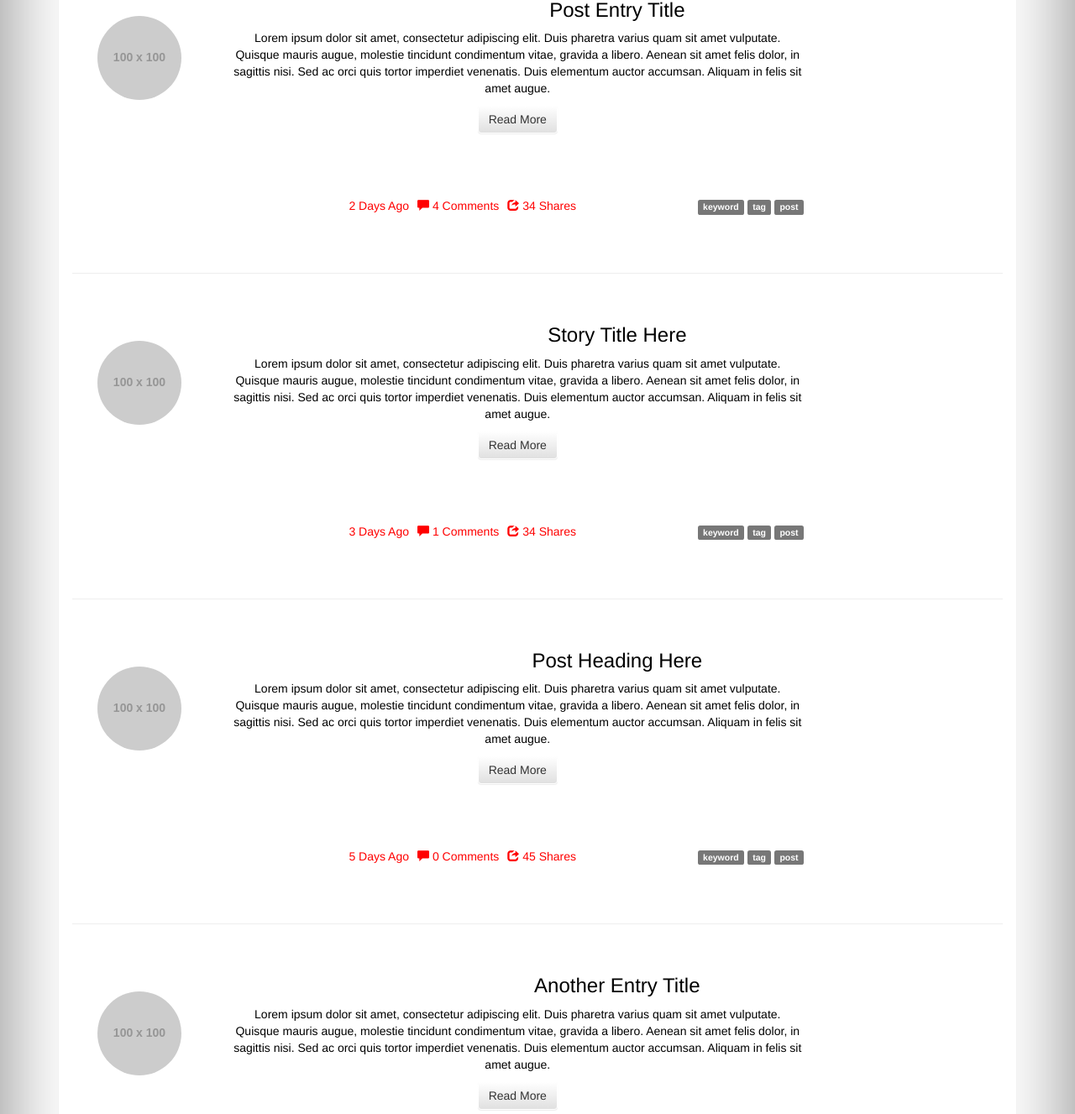
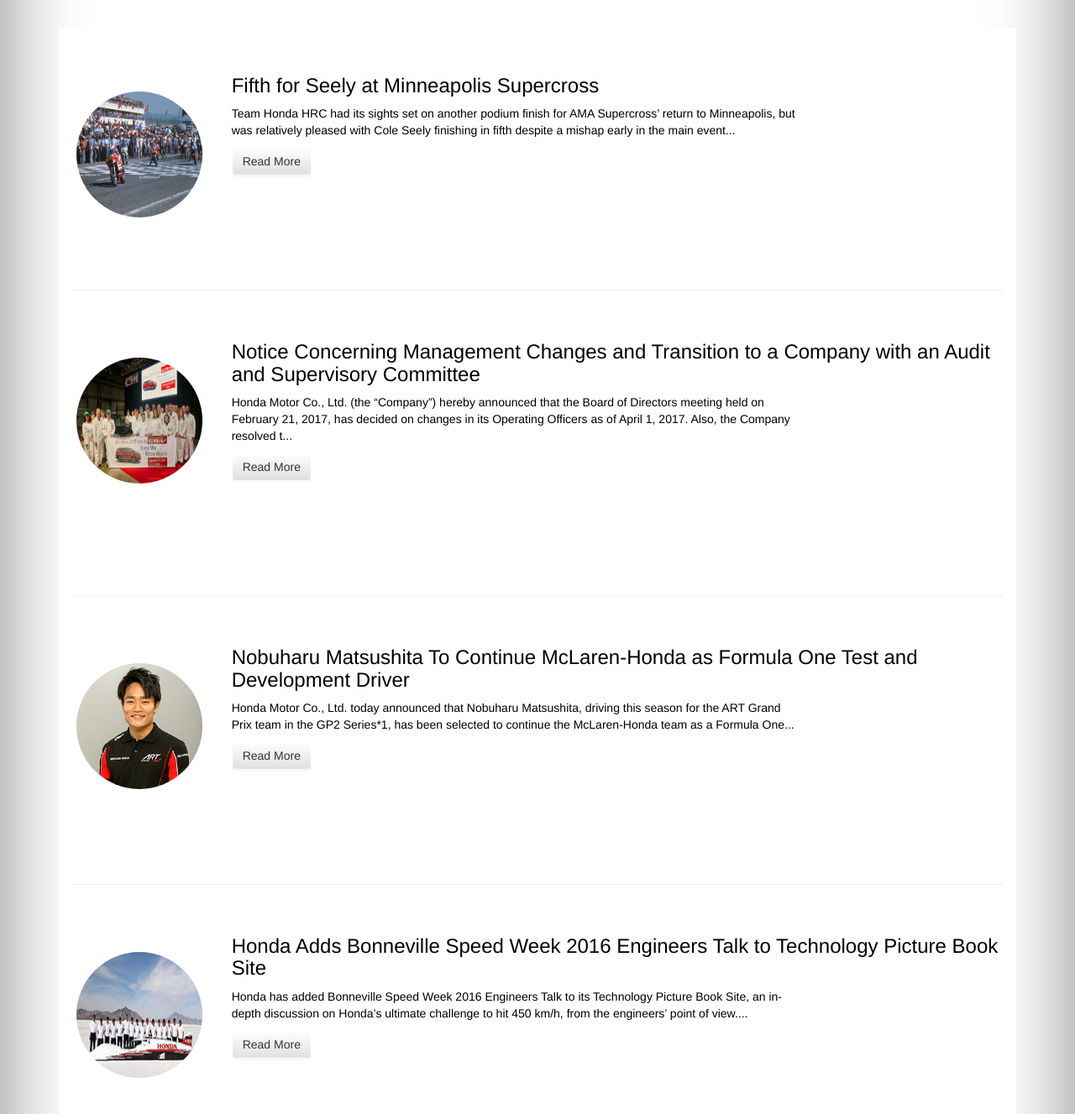
Before and after one commit to caraclarke/git340-final, a website: page in-the-news.html in a window 1280 px wide. Shown: the part 306-1633 px from the top of the page at 84% size. Drawn offline with nearby package versions, Linux system fonts and the light colour scheme; placeholder pictures from the web are drawn by us.

Commit message:
rough news page

```diff
--- a/in-the-news.html
+++ b/in-the-news.html
@@ -86,14 +86,14 @@
           </div>
 
           <div id="news-body">
-        <div class="container">
+        <div class="container-marketing">
           <div class="row">
             <div class="col-md-7">
-              <h1>Blog
-                <p class="lead">Catchy Subtitle Here</p>
+              <h1>Honda World News
+                <p class="lead">News from around the globe</p>
               </h1>
             </div>
-            <div class="col-md-5">
+            <!-- <div class="col-md-5">
               <div class="well well-lg">
                 <div class="row">
                   <div class="col-sm-12">
@@ -101,7 +101,7 @@
                   </div>
                 </div>
               </div>
-            </div>
+            </div> -->
           </div>
         </div><!-- /cont -->
 
@@ -121,19 +121,14 @@
 		  <div class="row">
             <br>
             <div class="col-md-2 col-sm-3 text-center">
-              <a class="story-img" href="#"><img src="//placehold.it/100" style="width:100px;height:100px" class="img-circle"></a>
+              <a class="story-img" href="#"><img src="images/01.jpg" class="img-circle news-img"></a>
             </div>
             <div class="col-md-10 col-sm-9">
-              <h3>Post Entry Title</h3>
+              <h3>Fifth for Seely at Minneapolis Supercross</h3>
               <div class="row">
                 <div class="col-xs-9">
-                  <p>Lorem ipsum dolor sit amet, consectetur adipiscing elit. Duis pharetra varius quam sit amet vulputate.
-                  Quisque mauris augue, molestie tincidunt condimentum vitae, gravida a libero. Aenean sit amet felis
-                  dolor, in sagittis nisi. Sed ac orci quis tortor imperdiet venenatis. Duis elementum auctor accumsan.
-                  Aliquam in felis sit amet augue.</p>
+                  <p>Team Honda HRC had its sights set on another podium finish for AMA Supercross’ return to Minneapolis, but was relatively pleased with Cole Seely finishing in fifth despite a mishap early in the main event...</p>
                   <p class="lead"><button class="btn btn-default">Read More</button></p>
-                  <p class="pull-right"><span class="label label-default">keyword</span> <span class="label label-default">tag</span> <span class="label label-default">post</span></p>
-                  <ul class="list-inline"><li><a href="#">2 Days Ago</a></li><li><a href="#"><i class="glyphicon glyphicon-comment"></i> 4 Comments</a></li><li><a href="#"><i class="glyphicon glyphicon-share"></i> 34 Shares</a></li></ul>
                   </div>
                 <div class="col-xs-3"></div>
               </div>
@@ -145,19 +140,14 @@
 		  <div class="row">
             <br>
             <div class="col-md-2 col-sm-3 text-center">
-              <a class="story-img" href="#"><img src="//placehold.it/100" style="width:100px;height:100px" class="img-circle"></a>
+              <a class="story-img" href="#"><img src="images/04.jpg" class="img-circle news-img"></a>
             </div>
             <div class="col-md-10 col-sm-9">
-              <h3>Story Title Here</h3>
+              <h3>Notice Concerning Management Changes and Transition to a Company with an Audit and Supervisory Committee</h3>
               <div class="row">
                 <div class="col-xs-9">
-                  <p>Lorem ipsum dolor sit amet, consectetur adipiscing elit. Duis pharetra varius quam sit amet vulputate.
-                  Quisque mauris augue, molestie tincidunt condimentum vitae, gravida a libero. Aenean sit amet felis
-                  dolor, in sagittis nisi. Sed ac orci quis tortor imperdiet venenatis. Duis elementum auctor accumsan.
-                  Aliquam in felis sit amet augue.</p>
+                  <p>Honda Motor Co., Ltd. (the “Company”) hereby announced that the Board of Directors meeting held on February 21, 2017, has decided on changes in its Operating Officers as of April 1, 2017. Also, the Company resolved t...</p>
                   <p class="lead"><button class="btn btn-default">Read More</button></p>
-                  <p class="pull-right"><span class="label label-default">keyword</span> <span class="label label-default">tag</span> <span class="label label-default">post</span></p>
-                  <ul class="list-inline"><li><a href="#">3 Days Ago</a></li><li><a href="#"><i class="glyphicon glyphicon-comment"></i> 1 Comments</a></li><li><a href="#"><i class="glyphicon glyphicon-share"></i> 34 Shares</a></li></ul>
                   </div>
                 <div class="col-xs-3"></div>
               </div>
@@ -169,19 +159,14 @@
           <div class="row">
             <br>
             <div class="col-md-2 col-sm-3 text-center">
-              <a class="story-img" href="#"><img src="//placehold.it/100" style="width:100px;height:100px" class="img-circle"></a>
+              <a class="story-img" href="#"><img src="images/06.jpg" class="img-circle news-img"></a>
             </div>
             <div class="col-md-10 col-sm-9">
-              <h3>Post Heading Here</h3>
+              <h3>Nobuharu Matsushita To Continue McLaren-Honda as Formula One Test and Development Driver</h3>
               <div class="row">
                 <div class="col-xs-9">
-                  <p>Lorem ipsum dolor sit amet, consectetur adipiscing elit. Duis pharetra varius quam sit amet vulputate.
-                  Quisque mauris augue, molestie tincidunt condimentum vitae, gravida a libero. Aenean sit amet felis
-                  dolor, in sagittis nisi. Sed ac orci quis tortor imperdiet venenatis. Duis elementum auctor accumsan.
-                  Aliquam in felis sit amet augue.</p>
+                  <p>Honda Motor Co., Ltd. today announced that Nobuharu Matsushita, driving this season for the ART Grand Prix team in the GP2 Series*1, has been selected to continue the McLaren-Honda team as a Formula One...</p>
                   <p class="lead"><button class="btn btn-default">Read More</button></p>
-                  <p class="pull-right"><span class="label label-default">keyword</span> <span class="label label-default">tag</span> <span class="label label-default">post</span></p>
-                  <ul class="list-inline"><li><a href="#">5 Days Ago</a></li><li><a href="#"><i class="glyphicon glyphicon-comment"></i> 0 Comments</a></li><li><a href="#"><i class="glyphicon glyphicon-share"></i> 45 Shares</a></li></ul>
                   </div>
                 <div class="col-xs-3"></div>
               </div>
@@ -193,19 +178,14 @@
           <div class="row">
             <br>
             <div class="col-md-2 col-sm-3 text-center">
-              <a class="story-img" href="#"><img src="//placehold.it/100" style="width:100px;height:100px" class="img-circle"></a>
+              <a class="story-img" href="#"><img src="images/07.jpg" class="img-circle news-img"></a>
             </div>
             <div class="col-md-10 col-sm-9">
-              <h3>Another Entry Title</h3>
+              <h3>Honda Adds Bonneville Speed Week 2016 Engineers Talk to Technology Picture Book Site</h3>
               <div class="row">
                 <div class="col-xs-9">
-                  <p>Lorem ipsum dolor sit amet, consectetur adipiscing elit. Duis pharetra varius quam sit amet vulputate.
-                  Quisque mauris augue, molestie tincidunt condimentum vitae, gravida a libero. Aenean sit amet felis
-                  dolor, in sagittis nisi. Sed ac orci quis tortor imperdiet venenatis. Duis elementum auctor accumsan.
-                  Aliquam in felis sit amet augue.</p>
+                  <p>Honda has added Bonneville Speed Week 2016 Engineers Talk to its Technology Picture Book Site, an in-depth discussion on Honda’s ultimate challenge to hit 450 km/h, from the engineers’ point of view....</p>
                   <p class="lead"><button class="btn btn-default">Read More</button></p>
-                  <p class="pull-right"><span class="label label-default">keyword</span> <span class="label label-default">tag</span> <span class="label label-default">post</span></p>
-                  <ul class="list-inline"><li><a href="#">1 Week Ago</a></li><li><a href="#"><i class="glyphicon glyphicon-comment"></i> 4 Comments</a></li><li><a href="#"><i class="glyphicon glyphicon-share"></i> 34 Shares</a></li></ul>
                   </div>
                 <div class="col-xs-3"></div>
               </div>
@@ -214,8 +194,6 @@
           </div>
           <hr>
           <!--/stories-->
-
-          <a href="/" class="btn btn-primary pull-right btnNext">More <i class="glyphicon glyphicon-chevron-right"></i></a>
 
         </div>
       </div>
--- a/styles/news.css
+++ b/styles/news.css
@@ -1,10 +1,15 @@
 .navbar-form input, .form-inline input {
   width:auto;
+}
+
+h1 {
+  text-align: center;
 }
 
 body {
   color: black;
   padding-top:50px;
+  text-align: left;
 }
 
 footer {
@@ -14,6 +19,10 @@
   background-color:#ededed;
 }
 
+.news-img {
+  width:150px;
+  height:150px
+}
 
 #news-body {
   min-height:199px;
```
Also changed, not shown: images/worldnews.gif (added).
